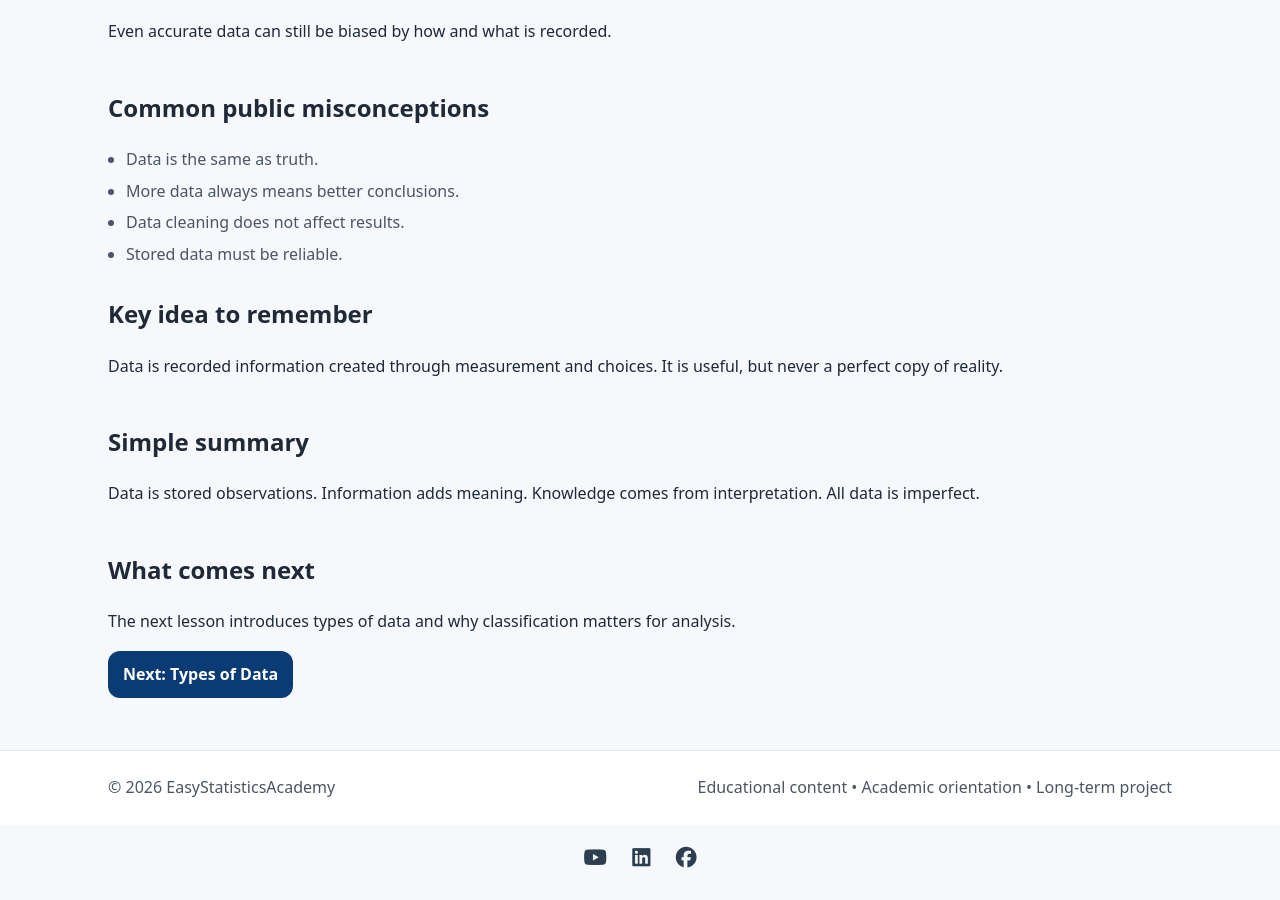
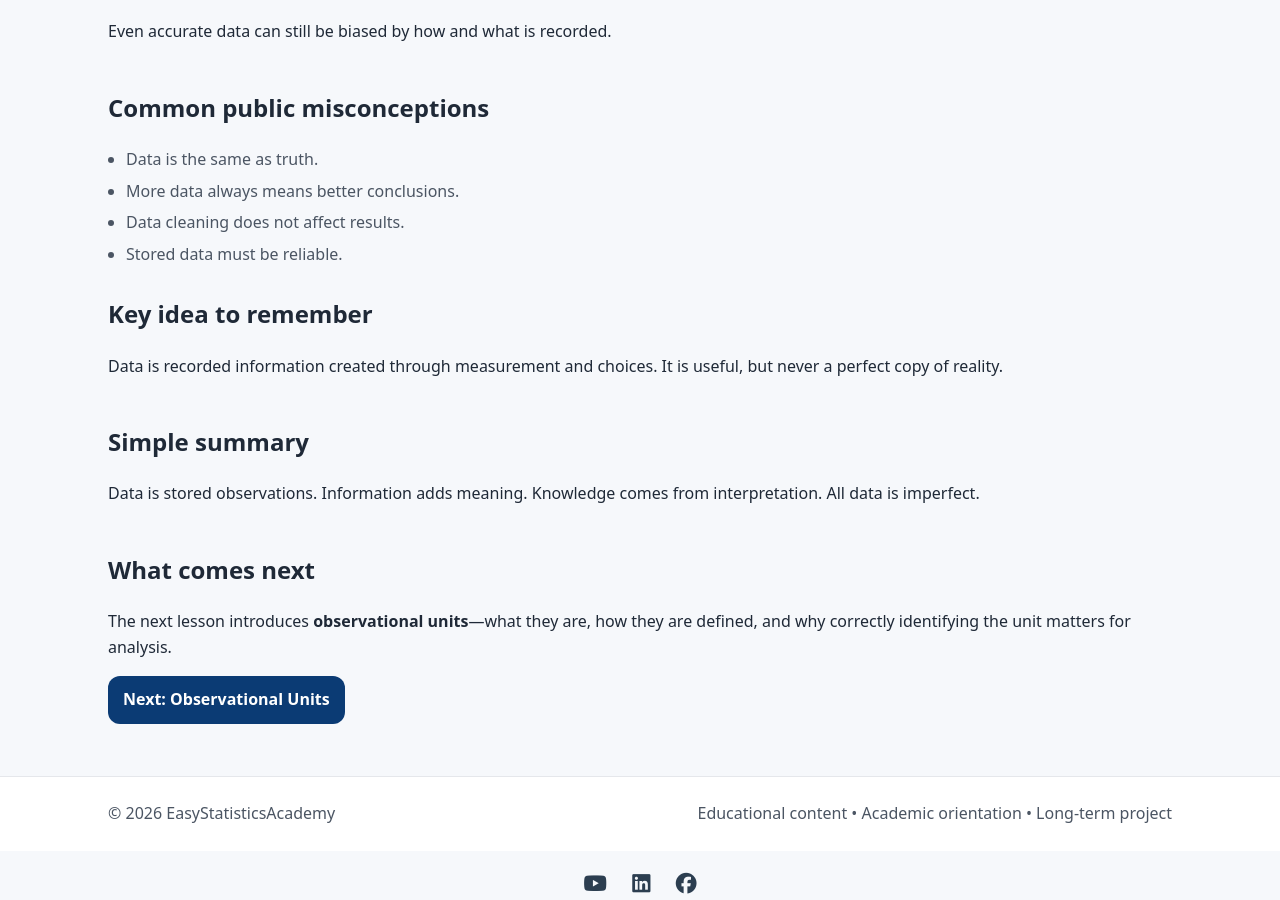
Before and after one commit to ammar-homaida-statistics/easystatisticsacademy, a Jekyll site: the page built from foundations/what-is-data/index.md, in a window 1280 px wide and 900 px high, scrolled down 1682 px. Built offline with Jekyll 4.4.1, drawn with Linux system fonts in a browser that asks for light colours; before the commit the page ends 2556 px from its top, so only the background shows below that.

Commit message:
Update index.md

```diff
--- a/foundations/what-is-data/index.md
+++ b/foundations/what-is-data/index.md
@@ -148,10 +148,15 @@ lesson_order: 5
 <section class="section section-next">
   <div class="content-narrow">
     <h2>What comes next</h2>
+
     <p>
-      The next lesson introduces types of data and why classification matters for analysis.
+      The next lesson introduces <strong>observational units</strong>—what they are,
+      how they are defined, and why correctly identifying the unit matters for analysis.
     </p>
-    <a class="btn btn-primary" href="/foundations/types-of-data/">Next: Types of Data</a>
+
+    <a class="btn btn-primary" href="/foundations/observational-units/">
+      Next: Observational Units
+    </a>
   </div>
 </section>
 
```
